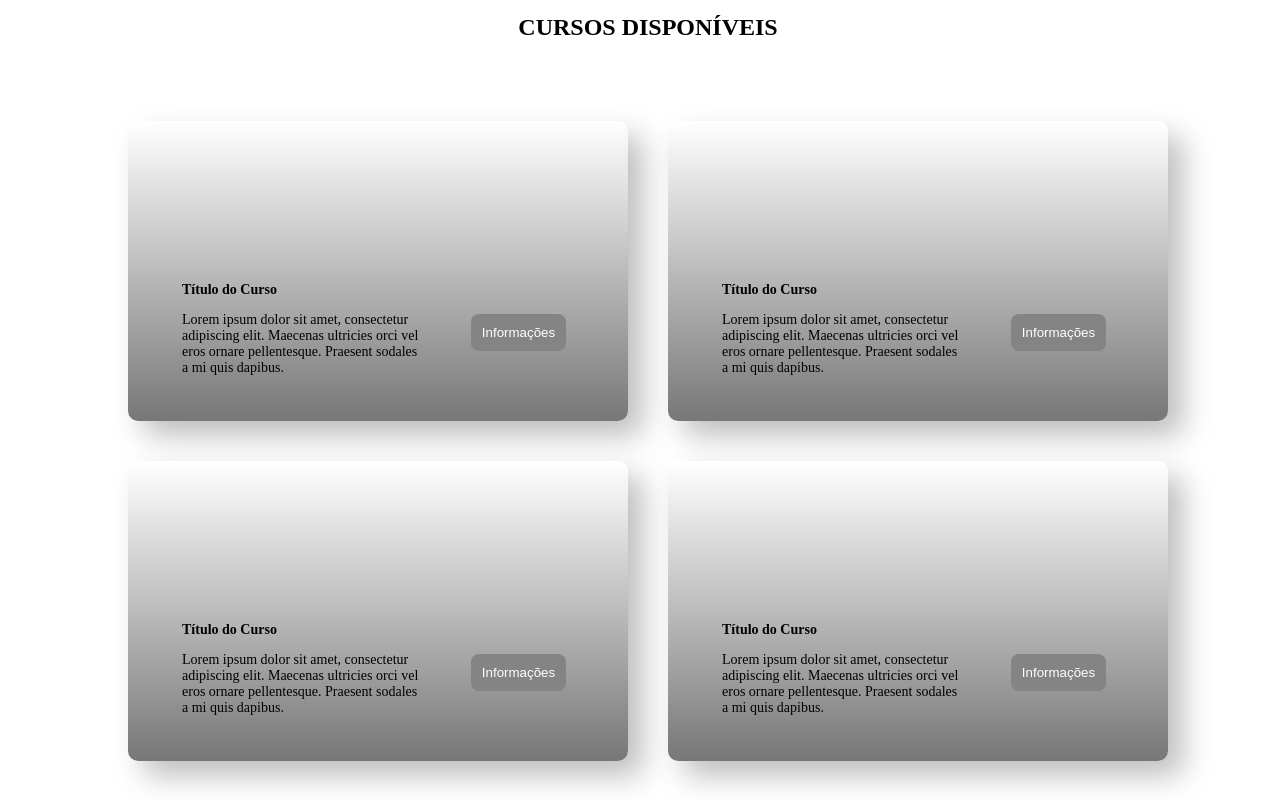
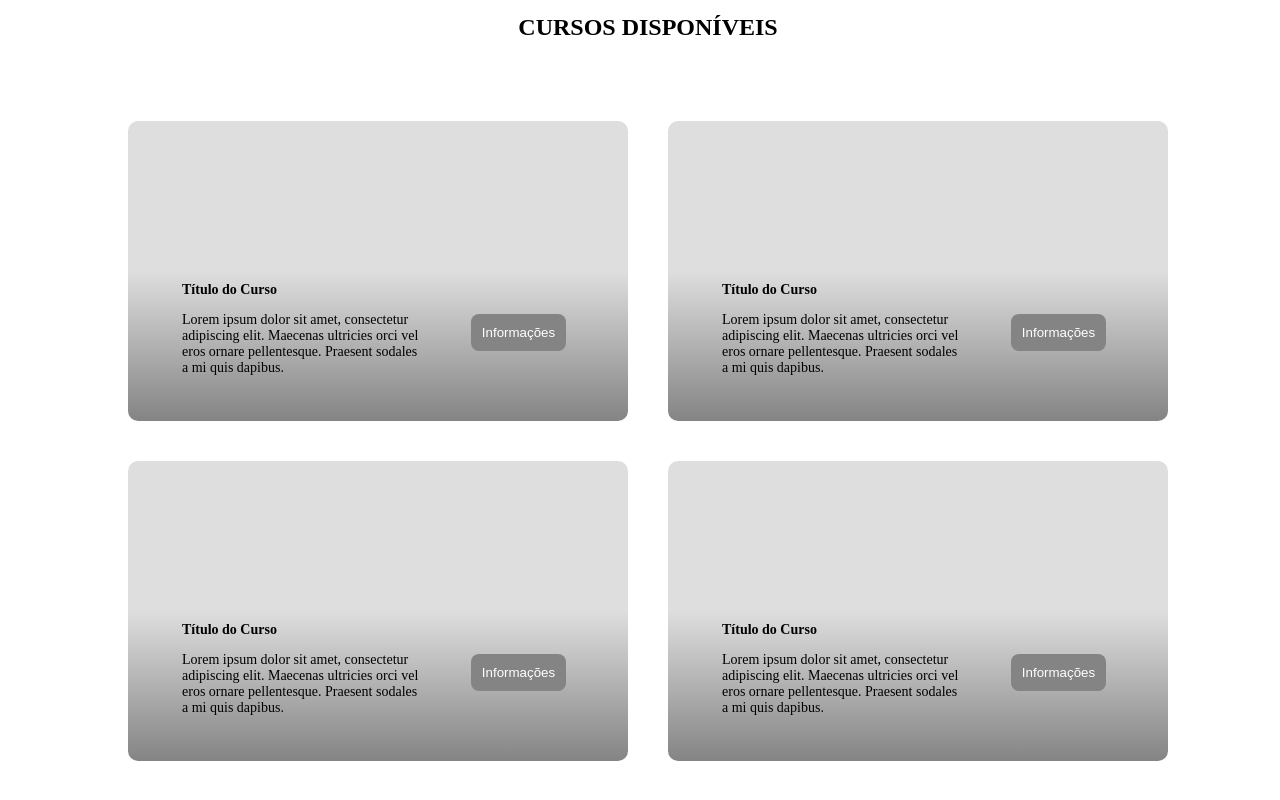
Before and after one commit to ic-platform/confluentia, an Angular app: page /catalog in a window 1280 px wide. Shown: the part 820-1620 px from the top of the page. Built offline with nearby package versions, Linux system fonts and the light colour scheme.

Commit message:
Atualização 03.09.23

```diff
--- a/src/app/courses/cards/cards.component.scss
+++ b/src/app/courses/cards/cards.component.scss
@@ -3,7 +3,6 @@
   height: 300px;
   background: white;
   border-radius: 10px;
-  box-shadow: 15px 15px 30px #bebebe;
   transition: 0.2s ease-in-out;
   margin: 40px;
 }
@@ -28,7 +27,7 @@
   border-top-right-radius: 10px;
   border-bottom-right-radius: 10px;
   border-bottom-left-radius: 10px;
-  background: linear-gradient(#ffffff, #777777);
+  background: linear-gradient(#dedede, #dedede, #848484);
   display: flex;
   align-items: bottom;
   justify-content: left;
@@ -80,7 +79,7 @@
 
 .card:hover {
   cursor: pointer;
-  box-shadow: 0px 10px 20px rgba(0, 0, 0, 0.1);
+  box-shadow: 0px 20px 30px rgba(0, 0, 0, 0.1);
 }
 
 .save:hover {
```
